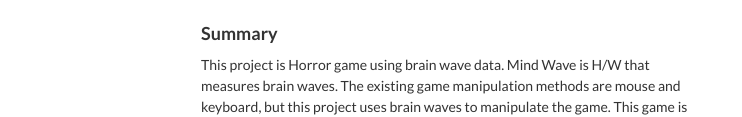
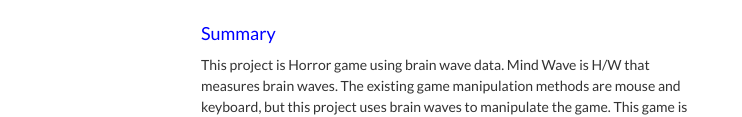
Before and after one commit to hyunjinL/hyunjin.github.com, a plain HTML site: page index.html in a window 1280 px wide. Shown: the part 647-764 px from the top of the page, without its empty margins (274-1016 px from the left). Drawn offline with nearby package versions, Linux system fonts and the light colour scheme; some icons are missing.

Commit message:
index file

```diff
--- a/index.html
+++ b/index.html
@@ -39,6 +39,9 @@ h2,
 h3,
 h4 {
 	margin-top: 0
+}
+.summary h4 {
+	color : blue;
 }
 section {
 	margin-top: 30px;
@@ -291,7 +294,7 @@ h4 span:first-child {
 					In charge of developing on Unity Engine.
 				</div>
 				<div class="summary"><br>
-					<h4><strong>Summary</strong></h4>
+					<h4>Summary</h4>
 					<p>This project is Horror game using brain wave data. Mind Wave is H/W that measures brain waves. The existing game manipulation methods are mouse and keyboard, but this project uses brain waves to manipulate the game. This game is played using hardware that has not been contacted, which can cause users' interest.</p>
 				</div>
 				<div class="summary"><br>
```
